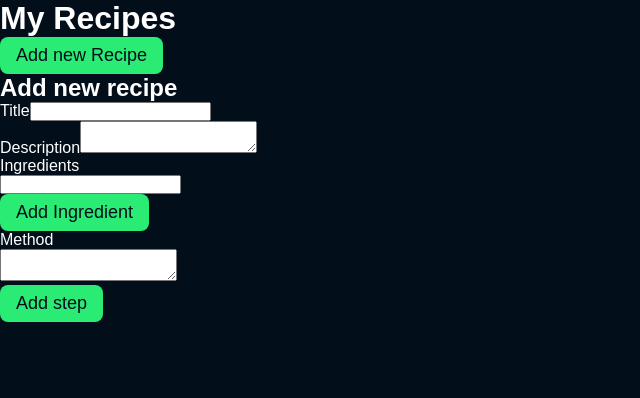
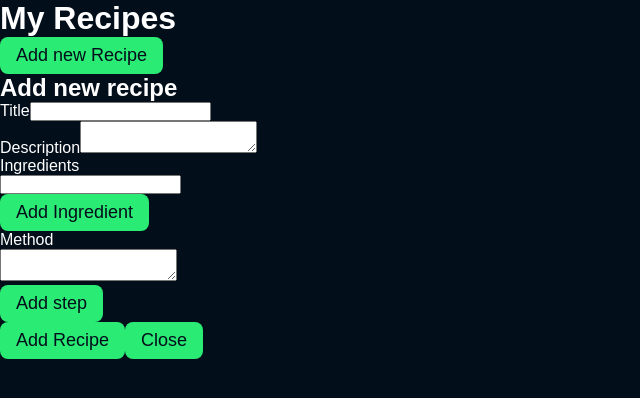
Before and after one commit to yumeyuniko/vue-recipe-app, a Vue app: page / in a window 1280 px wide. Shown: the top 398 px of the page, without its empty margins (0-640 px from the left). Built offline with nearby package versions, Linux system fonts and the light colour scheme.

Commit message:
submitとcloseボタン設置

```diff
--- a/src/views/Home.vue
+++ b/src/views/Home.vue
@@ -36,6 +36,8 @@
             </div>
             <button type="button">Add step</button>
           </div>
+          <button type="submit">Add Recipe</button>
+          <button type="button">Close</button>
         </form>
       </div>
     </div>
```
